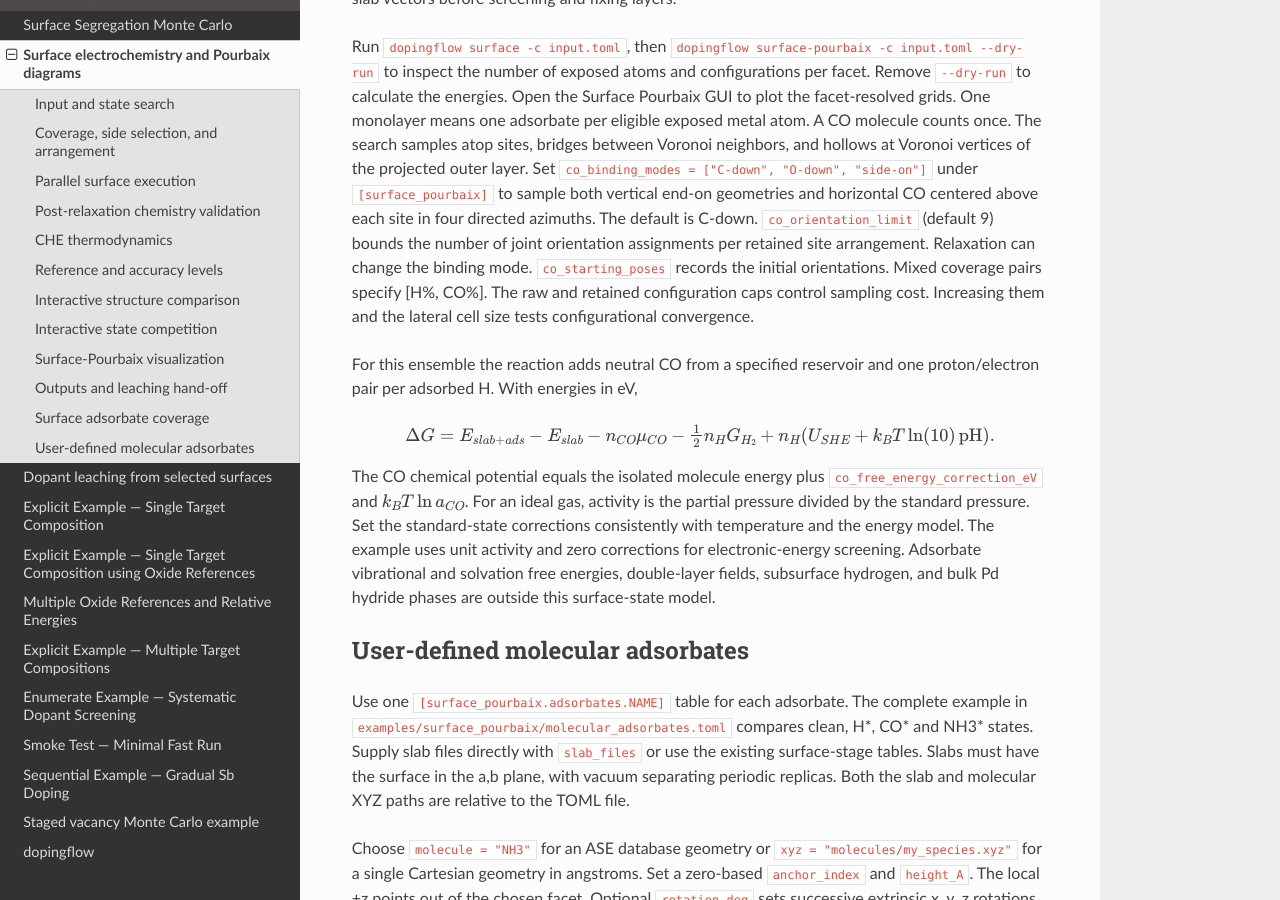
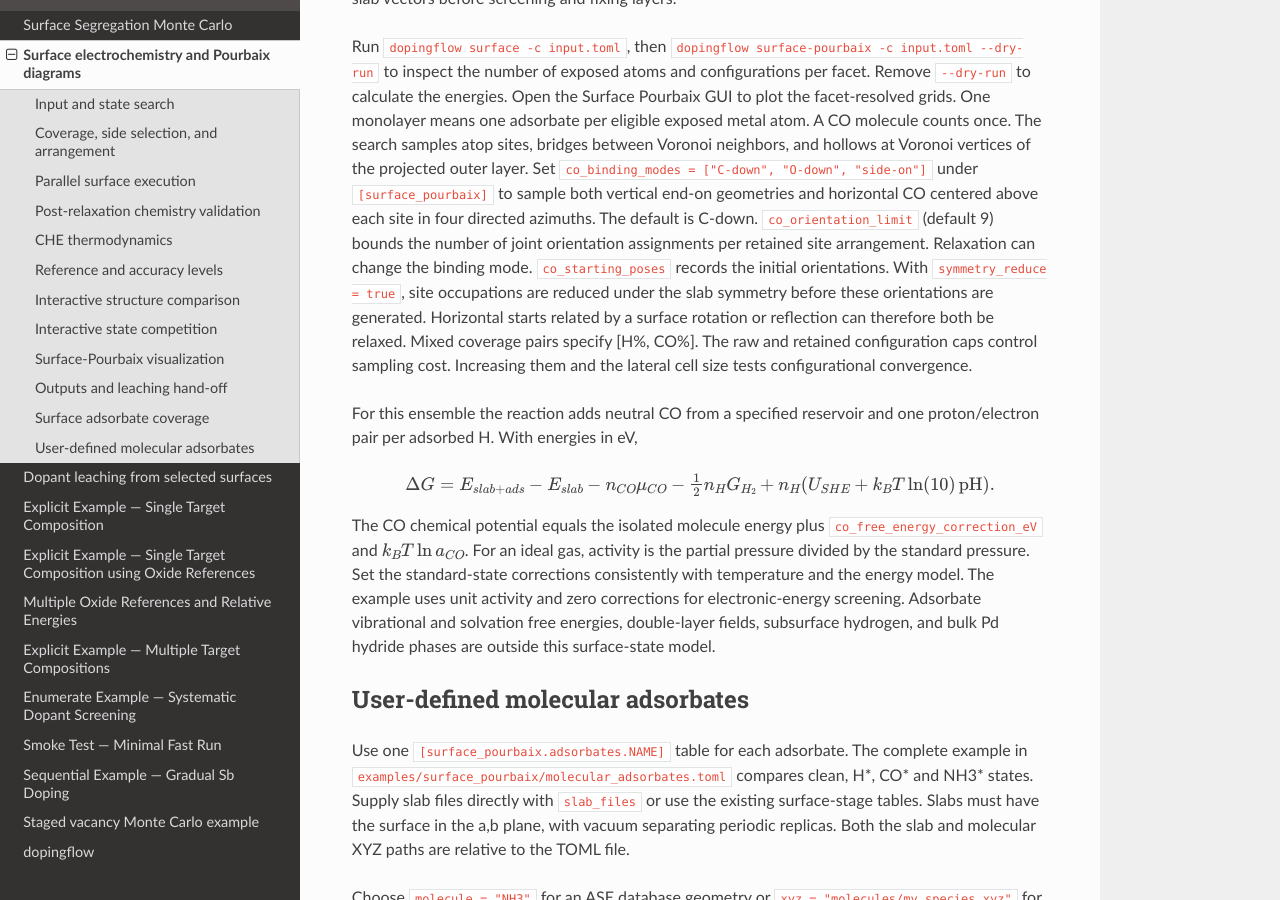
Before and after one commit to KazemZh/dopingflow, a Sphinx documentation site: the page built from docs/source/methods/surface_pourbaix.rst, in a window 1280 px wide and 900 px high, scrolled down 6316 px. Built offline with Sphinx 7.4.7 and the Read the Docs theme 3.1.0, drawn with Linux system fonts in a browser that asks for light colours.

Commit message:
Document CO binding modes and symmetry in docs/source/methods/surface_pourbaix.rst

```diff
--- a/docs/source/methods/surface_pourbaix.rst
+++ b/docs/source/methods/surface_pourbaix.rst
@@ -316,7 +316,9 @@ projected outer layer. Set ``co_binding_modes = ["C-down", "O-down", "side-on"]`
 CO centered above each site in four directed azimuths. The default is C-down.
 ``co_orientation_limit`` (default 9) bounds the number of joint orientation
 assignments per retained site arrangement. Relaxation can change the binding
-mode. ``co_starting_poses`` records the initial orientations. Mixed coverage pairs specify
+mode. ``co_starting_poses`` records the initial orientations. With ``symmetry_reduce = true``, site occupations are
+reduced under the slab symmetry before these orientations are generated. Horizontal
+starts related by a surface rotation or reflection can therefore both be relaxed. Mixed coverage pairs specify
 [H%, CO%]. The raw and retained configuration caps control sampling cost.
 Increasing them and the lateral cell size tests configurational convergence.
 
```
